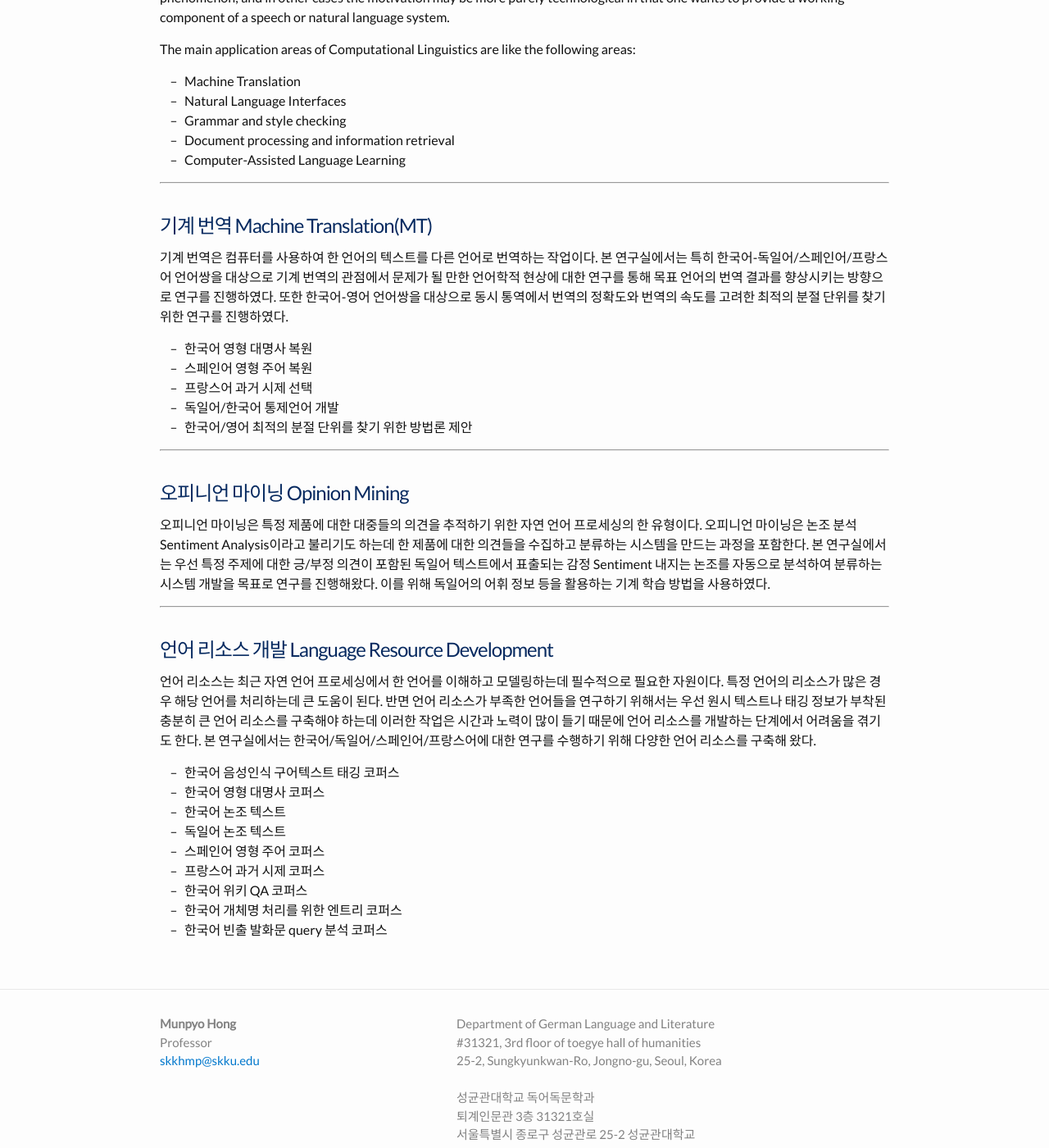
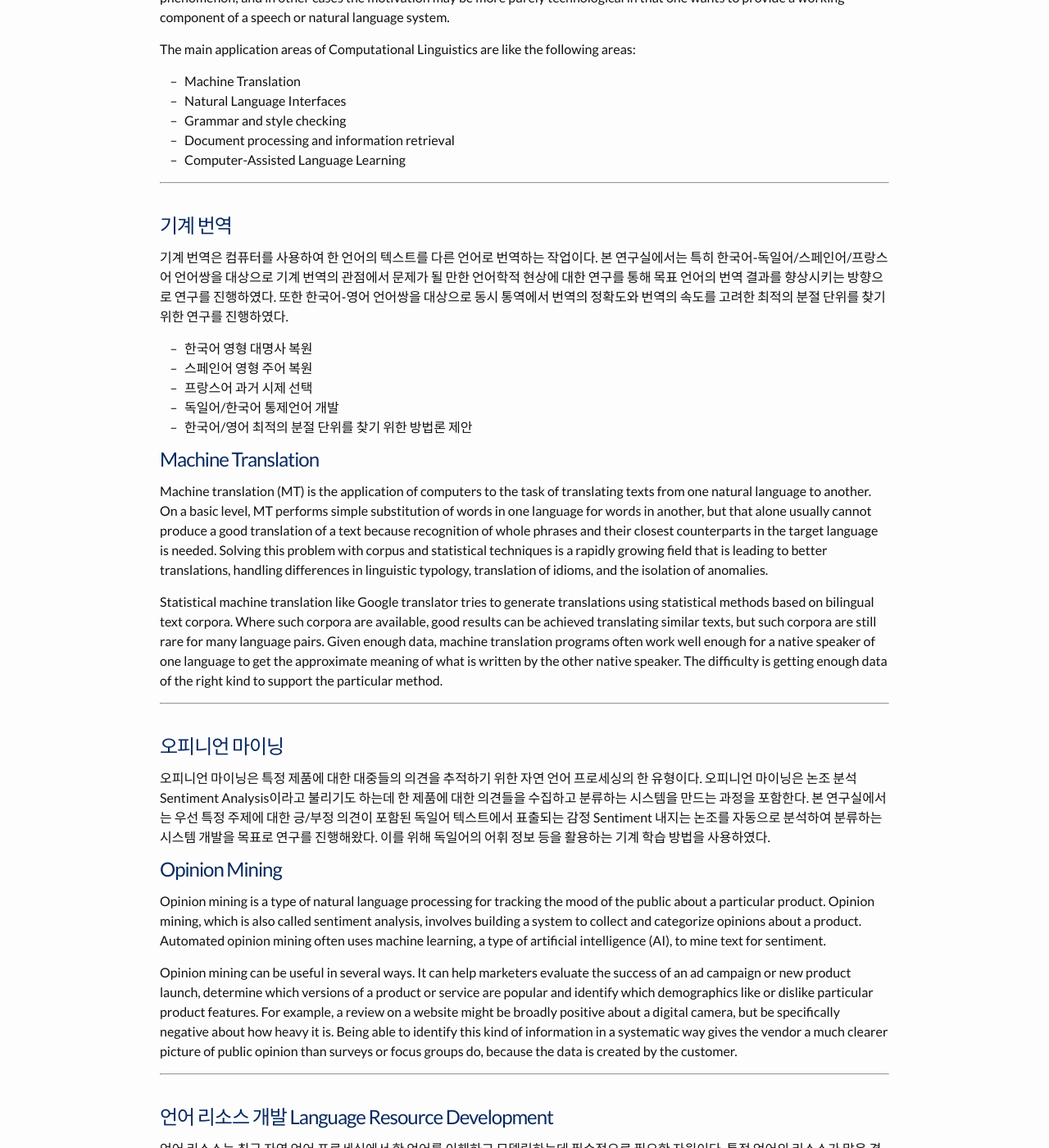
Before and after one commit to skkhmp/skkhmp.github.io, a Jekyll site: the page built from research.md, in a window 1280 px wide and 1400 px high, scrolled down 539 px. Shown: the whole window at 82% size. Built offline with Jekyll 4.4.1, drawn with Linux system fonts in a browser that asks for light colours; some web fonts are replaced; some of the changed text lies outside the part shown.

Commit message:
Update research.md

```diff
--- a/research.md
+++ b/research.md
@@ -26,21 +26,31 @@ The main application areas of Computational Linguistics are like the following a
 
 <br/>
 
-# 기계 번역 Machine Translation(MT)
+# 기계 번역
 기계 번역은 컴퓨터를 사용하여 한 언어의 텍스트를 다른 언어로 번역하는 작업이다. 본 연구실에서는 특히 한국어-독일어/스페인어/프랑스어 언어쌍을 대상으로 기계 번역의 관점에서 문제가 될 만한 언어학적 현상에 대한 연구를 통해 목표 언어의 번역 결과를 향상시키는 방향으로 연구를 진행하였다. 또한 한국어-영어 언어쌍을 대상으로 동시 통역에서 번역의 정확도와 번역의 속도를 고려한 최적의 분절 단위를 찾기 위한 연구를 진행하였다.
 * 한국어 영형 대명사 복원
 * 스페인어 영형 주어 복원
 * 프랑스어 과거 시제 선택
 * 독일어/한국어 통제언어 개발
 * 한국어/영어 최적의 분절 단위를 찾기 위한 방법론 제안
+
+# Machine Translation
+Machine translation (MT) is the application of computers to the task of translating texts from one natural language to another. On a basic level, MT performs simple substitution of words in one language for words in another, but that alone usually cannot produce a good translation of a text because recognition of whole phrases and their closest counterparts in the target language is needed. Solving this problem with corpus and statistical techniques is a rapidly growing field that is leading to better translations, handling differences in linguistic typology, translation of idioms, and the isolation of anomalies.
+
+Statistical machine translation like Google translator tries to generate translations using statistical methods based on bilingual text corpora. Where such corpora are available, good results can be achieved translating similar texts, but such corpora are still rare for many language pairs. Given enough data, machine translation programs often work well enough for a native speaker of one language to get the approximate meaning of what is written by the other native speaker. The difficulty is getting enough data of the right kind to support the particular method.
 <br/>
 
 *****
 
 <br/>
 
-# 오피니언 마이닝 Opinion Mining
+# 오피니언 마이닝
 오피니언 마이닝은 특정 제품에 대한 대중들의 의견을 추적하기 위한 자연 언어 프로세싱의 한 유형이다. 오피니언 마이닝은 논조 분석 Sentiment Analysis이라고 불리기도 하는데 한 제품에 대한 의견들을 수집하고 분류하는 시스템을 만드는 과정을 포함한다. 본 연구실에서는 우선 특정 주제에 대한 긍/부정 의견이 포함된 독일어 텍스트에서 표출되는 감정 Sentiment 내지는 논조를 자동으로 분석하여 분류하는 시스템 개발을 목표로 연구를 진행해왔다. 이를 위해 독일어의 어휘 정보 등을 활용하는 기계 학습 방법을 사용하였다.
+
+# Opinion Mining
+Opinion mining is a type of natural language processing for tracking the mood of the public about a particular product. Opinion mining, which is also called sentiment analysis, involves building a system to collect and categorize opinions about a product. Automated opinion mining often uses machine learning, a type of artificial intelligence (AI), to mine text for sentiment.
+
+Opinion mining can be useful in several ways. It can help marketers evaluate the success of an ad campaign or new product launch, determine which versions of a product or service are popular and identify which demographics like or dislike particular product features. For example, a review on a website might be broadly positive about a digital camera, but be specifically negative about how heavy it is. Being able to identify this kind of information in a systematic way gives the vendor a much clearer picture of public opinion than surveys or focus groups do, because the data is created by the customer.
 <br/>
 
 *****
@@ -48,7 +58,7 @@ The main application areas of Computational Linguistics are like the following a
 <br/>
 
 # 언어 리소스 개발 Language Resource Development
- 언어 리소스는 최근 자연 언어 프로세싱에서 한 언어를 이해하고 모델링하는데 필수적으로 필요한 자원이다. 특정 언어의 리소스가 많은 경우 해당 언어를 처리하는데 큰 도움이 된다. 반면 언어 리소스가 부족한 언어들을 연구하기 위해서는 우선 원시 텍스트나 태깅 정보가 부착된 충분히 큰 언어 리소스를 구축해야 하는데 이러한 작업은 시간과 노력이 많이 들기 때문에 언어 리소스를 개발하는 단계에서 어려움을 겪기도 한다. 본 연구실에서는 한국어/독일어/스페인어/프랑스어에 대한 연구를 수행하기 위해 다양한 언어 리소스를 구축해 왔다.
+언어 리소스는 최근 자연 언어 프로세싱에서 한 언어를 이해하고 모델링하는데 필수적으로 필요한 자원이다. 특정 언어의 리소스가 많은 경우 해당 언어를 처리하는데 큰 도움이 된다. 반면 언어 리소스가 부족한 언어들을 연구하기 위해서는 우선 원시 텍스트나 태깅 정보가 부착된 충분히 큰 언어 리소스를 구축해야 하는데 이러한 작업은 시간과 노력이 많이 들기 때문에 언어 리소스를 개발하는 단계에서 어려움을 겪기도 한다. 본 연구실에서는 한국어/독일어/스페인어/프랑스어에 대한 연구를 수행하기 위해 다양한 언어 리소스를 구축해 왔다.
 * 한국어 음성인식 구어텍스트 태깅 코퍼스
 * 한국어 영형 대명사 코퍼스
 * 한국어 논조 텍스트
@@ -58,3 +68,6 @@ The main application areas of Computational Linguistics are like the following a
 * 한국어 위키 QA 코퍼스
 * 한국어 개체명 처리를 위한 엔트리 코퍼스
 * 한국어 빈출 발화문 query 분석 코퍼스
+
+# Language Resource Development
+Language resources are really much required for understanding and modeling the language in the present approaches. The language that has a rich language resource gains a big benefit in making a big advance in language processing. On the other hand, the less resource language is struggling with preparing a large enough language resource such as raw text or annotated corpora. It is a labor intensive and time consuming task. Moreover, computerization of the text is another non-trivial effort. There needs a supportive computing environment in inputting, encoding, retrieving, analysis, etc.. We’ve developed resources for sentimental analysis and zero pronoun phenomenon.
```
